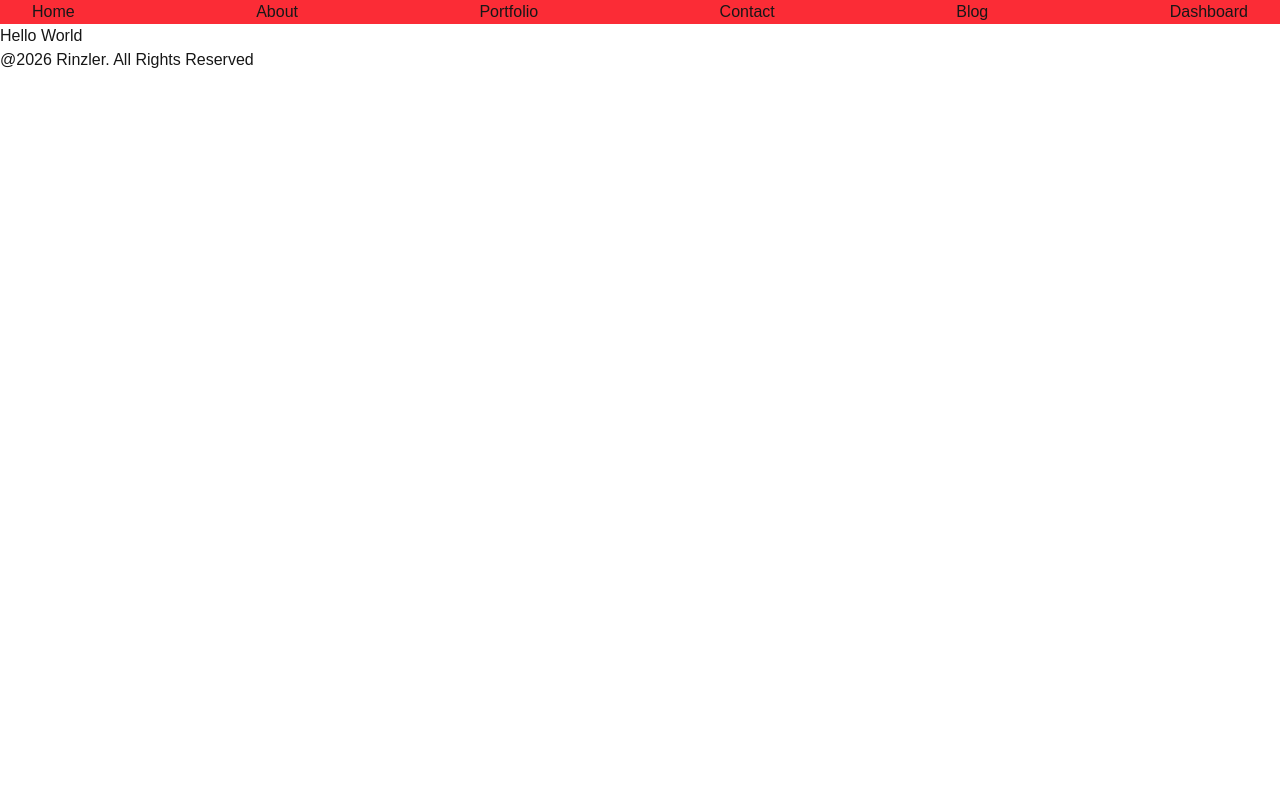
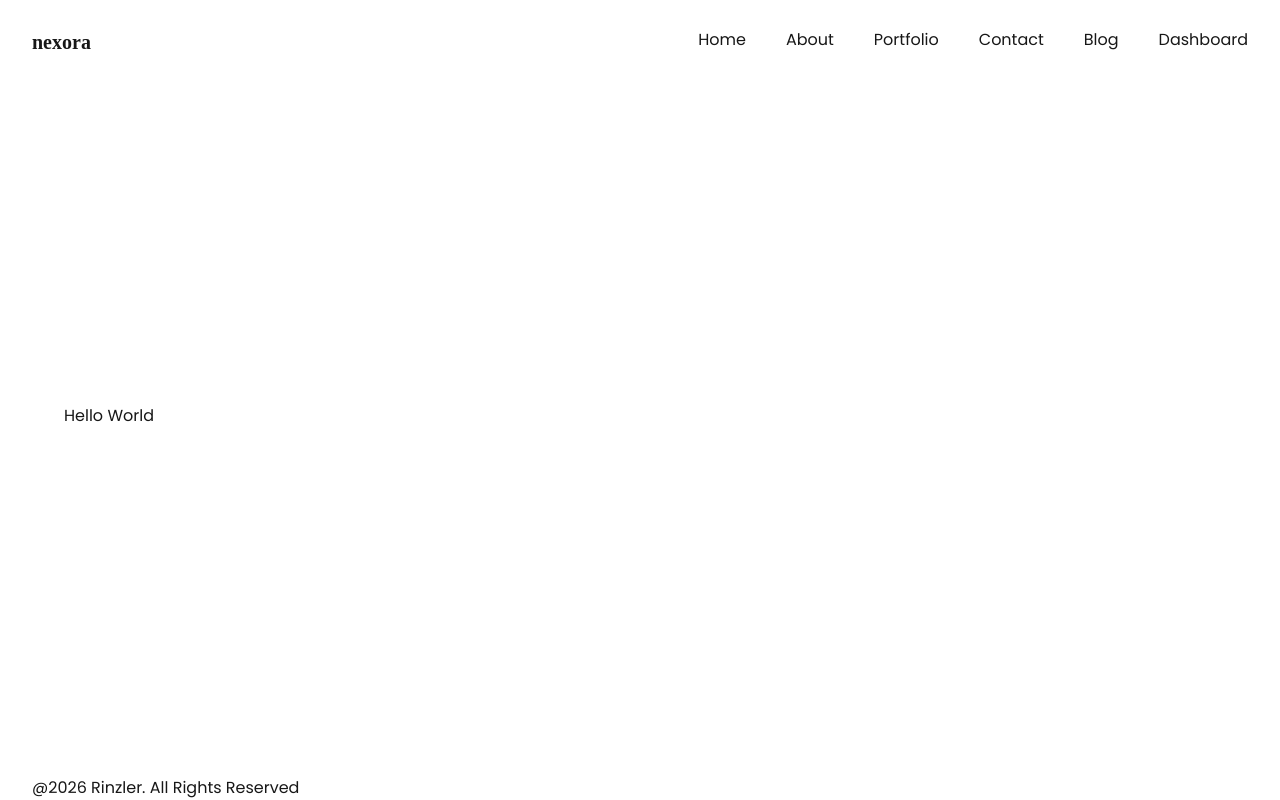
Before and after one commit to Surajnairx/nexora, a Next.js app: page / in a window 1280 px wide. Built offline with nearby package versions, Linux system fonts and the light colour scheme.

Commit message:
refactor: improve layout structure and UI spacing

```diff
--- a/package.json
+++ b/package.json
@@ -9,7 +9,7 @@
     "lint": "eslint"
   },
   "dependencies": {
-    "next": "16.2.1",
+    "next": "^16.2.1",
     "react": "19.2.4",
     "react-dom": "19.2.4"
   },
--- a/src/app/globals.css
+++ b/src/app/globals.css
@@ -1,3 +1,5 @@
+@import url("https://fonts.googleapis.com/css2?family=Bangers&family=Montserrat:ital,wght@0,100..900;1,100..900&family=Orbitron:wght@400..900&family=Poppins:ital,wght@0,100;0,200;0,300;0,400;0,500;0,600;0,700;0,800;0,900;1,100;1,200;1,300;1,400;1,500;1,600;1,700;1,800;1,900&display=swap");
+
 @import "tailwindcss";
 
 :root {
@@ -22,7 +24,7 @@
 body {
   background: var(--background);
   color: var(--foreground);
-  font-family: Arial, Helvetica, sans-serif;
+  font-family: Poppins, Helvetica, sans-serif;
 }
 
 @layer components {
--- a/src/app/layout.js
+++ /dev/null
@@ -1,22 +0,0 @@
-import "./globals.css";
-import { Roboto } from "next/font/google";
-import Navbar from "@/components/navbar/Navbar";
-import Footer from "@/components/footer/Footer";
-
-const roboto = Roboto({ subsets: ["latin"] });
-export const metadata = {
-  title: "Nexora",
-  description: "Generated by create next app",
-};
-
-export default function RootLayout({ children }) {
-  return (
-    <html lang="en" className={`${roboto.className} h-full antialiased`}>
-      <body className="min-h-full flex flex-col">
-        <Navbar />
-        {children}
-        <Footer />
-      </body>
-    </html>
-  );
-}
--- /dev/null
+++ b/src/app/layout.jsx
@@ -0,0 +1,25 @@
+import "./globals.css";
+
+import Navbar from "@/components/navbar/Navbar";
+import Footer from "@/components/footer/Footer";
+
+export const metadata = {
+  title: "Nexora",
+  description: "Generated by create next app",
+};
+
+export default function RootLayout({ children }) {
+  return (
+    <html lang="en" className="h-full antialiased">
+      <body className="min-h-full flex flex-col justify-between nexora-container">
+        <header className="flex justify-between mt-7">
+          <h1 className="font-bold font-[Silkscreen] text-xl">nexora</h1>
+          <Navbar />
+        </header>
+
+        <div className="nexora-container w-full">{children}</div>
+        <Footer />
+      </body>
+    </html>
+  );
+}
--- a/src/components/navbar/Navbar.jsx
+++ b/src/components/navbar/Navbar.jsx
@@ -1,5 +1,5 @@
 import Link from "next/link";
-
+import styles from "./navbar.module.css";
 function Navbar() {
   const links = [
     { id: 1, title: "Home", url: "/" },
@@ -10,8 +10,8 @@ function Navbar() {
     { id: 6, title: "Dashboard", url: "/dashboard" },
   ];
   return (
-    <nav className="bg-red-500">
-      <div className=" flex gap-10  justify-between nexora-container">
+    <nav className="">
+      <div className="flex gap-10 justify-between">
         {links.map((link) => (
           <Link key={link.id} href={link.url}>
             {link.title}
```
Also changed, not shown: src/components/navbar/navbar.module.css (added), 1 other file (tests, documents, lock files or other folders).
